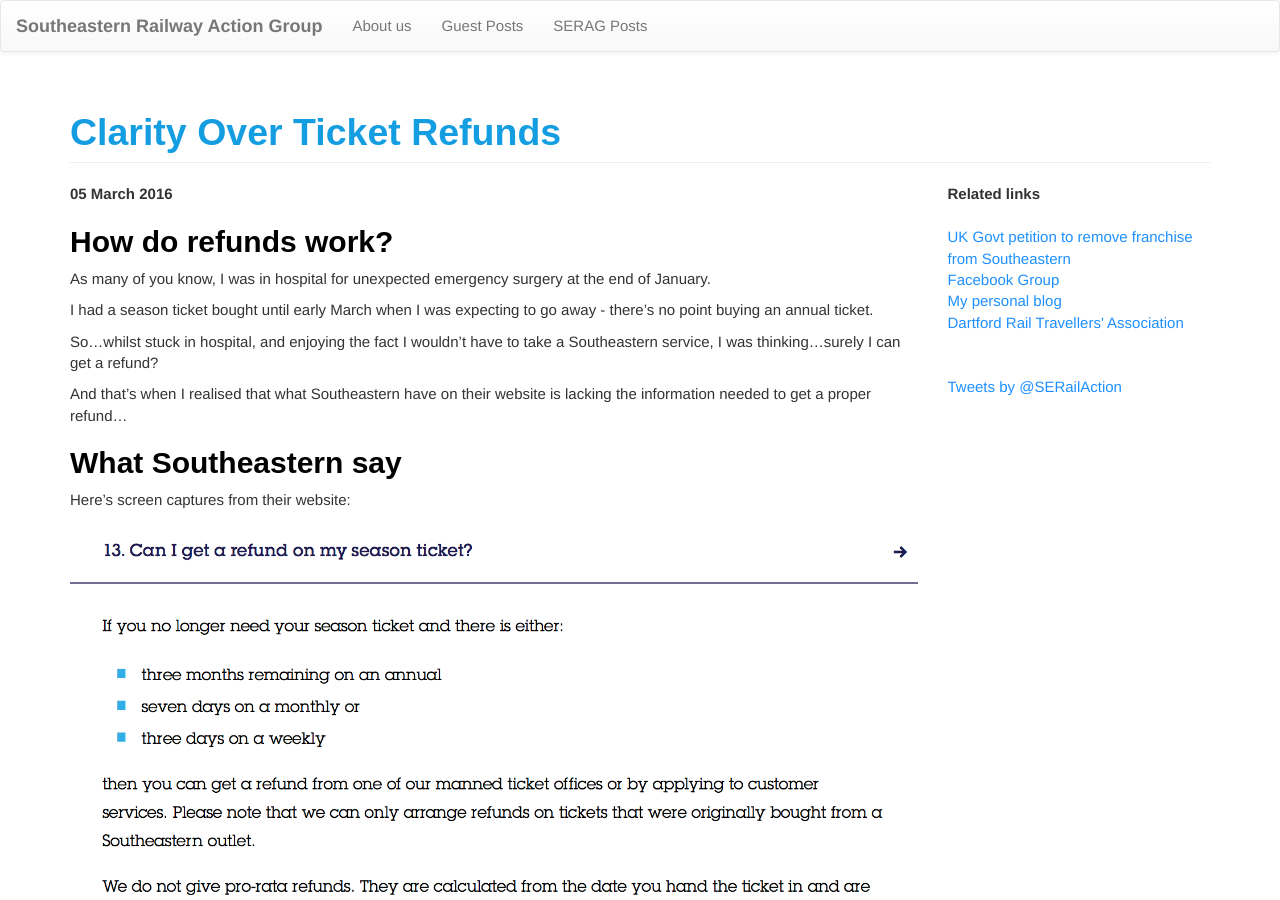
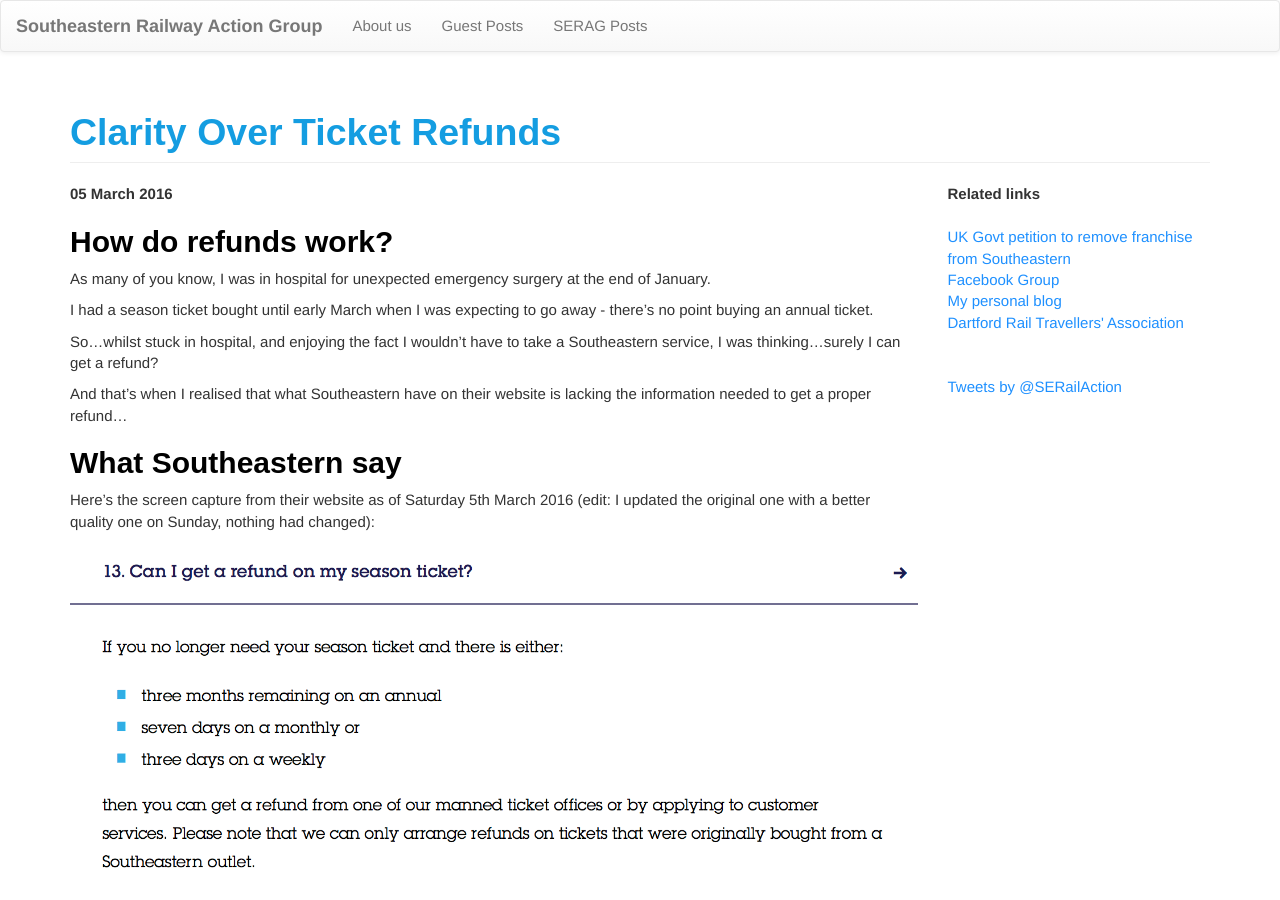
Before and after one commit to serailaction/serailaction.github.io, a Jekyll site: the page built from _posts/2016-03-05-Clarity-over-ticket-refunds.md, in a window 1280 px wide and 900 px high. Built offline with Jekyll 4.4.1, drawn with Linux system fonts in a browser that asks for light colours; nearby versions of some CDN libraries; comment, search, counter and statistics services are not loaded.

Commit message:
noted new screenshot

```diff
--- a/_posts/2016-03-05-Clarity-over-ticket-refunds.md
+++ b/_posts/2016-03-05-Clarity-over-ticket-refunds.md
@@ -23,7 +23,7 @@
 
 ## What Southeastern say
 
-Here's screen captures from their website:
+Here's the screen capture from their website as of Saturday 5th March 2016 (edit: I updated the original one with a better quality one on Sunday, nothing had changed):
 
 <img src="{{ site.url }}/images/refund-ser.png" alt="refund faq - southeastern website" style="width: 100%;"/>
 
```
